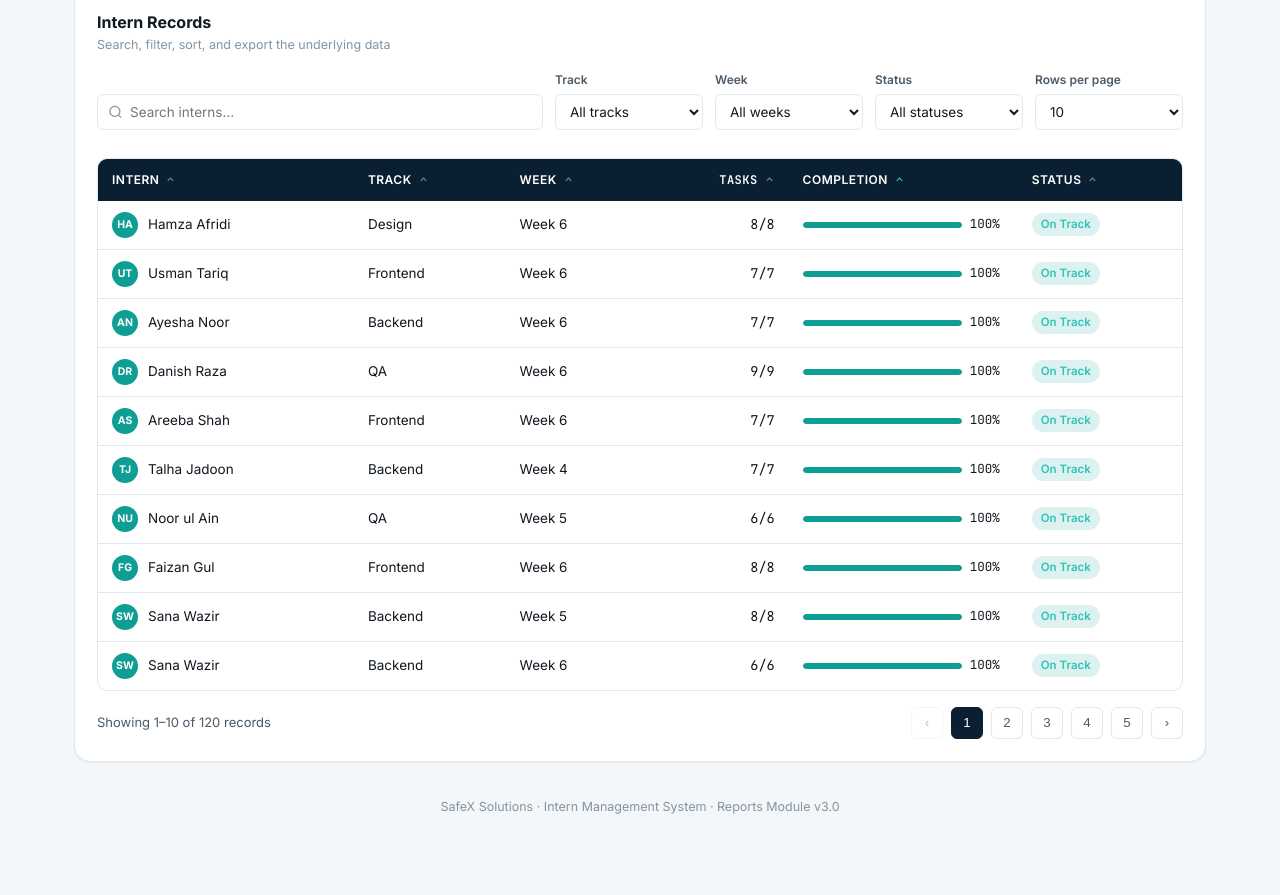
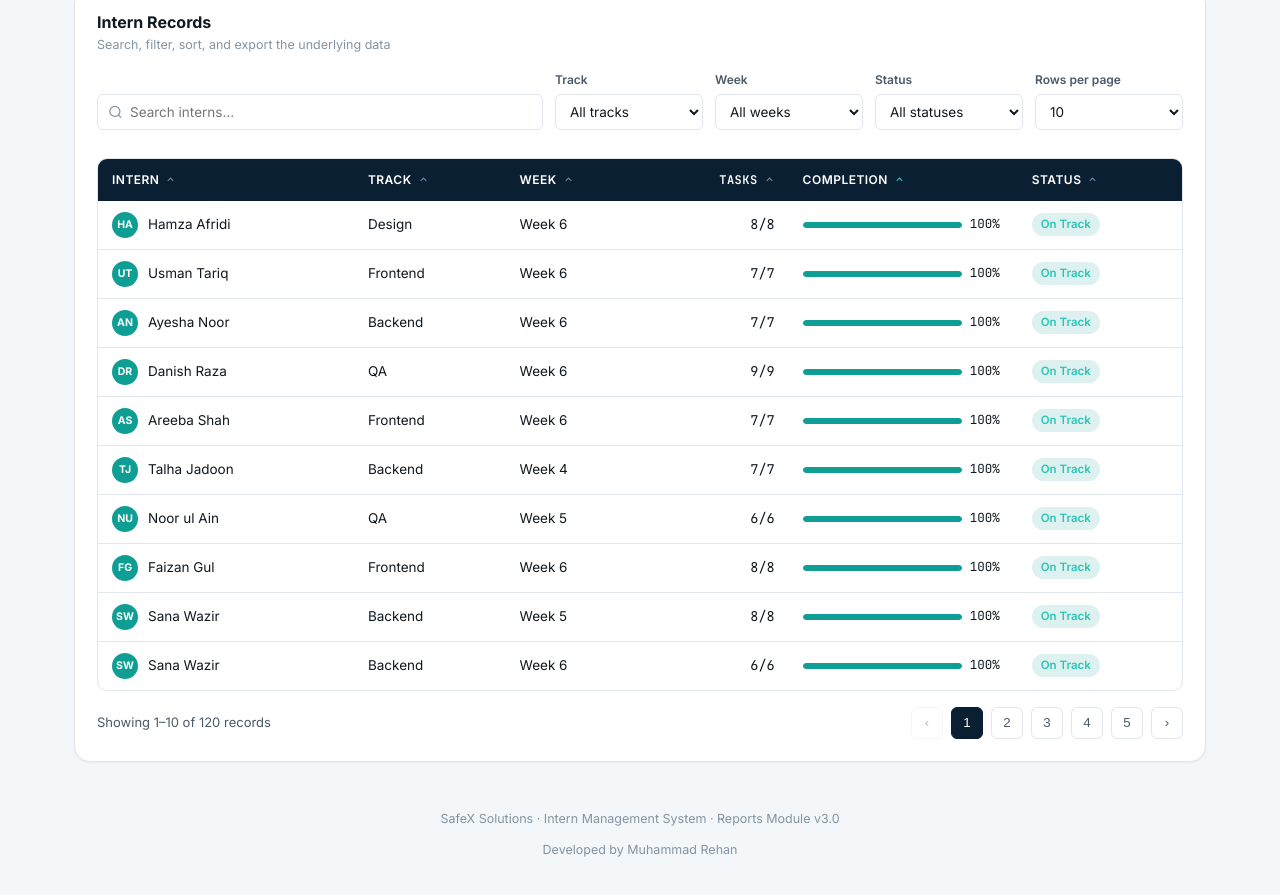
Before and after one commit to muhammadrehan00/safex-intern-reports, a website: page index.html in a window 1280 px wide. Shown: the part 754-1649 px from the top of the page. Drawn offline with nearby package versions, Linux system fonts and the light colour scheme.

Commit message:
Update footer to include developer name

```diff
--- a/index.html
+++ b/index.html
@@ -193,7 +193,7 @@
       </section>
     </main>
 
-    <footer class="sx-footer">SafeX Solutions · Intern Management System · Reports Module v3.0</footer>
+   <footer class="sx-footer"><p>SafeX Solutions · Intern Management System · Reports Module v3.0</p><p>Developed by Muhammad Rehan</p></footer>
   </div>
 
   <!-- Intern detail drawer -->
```
